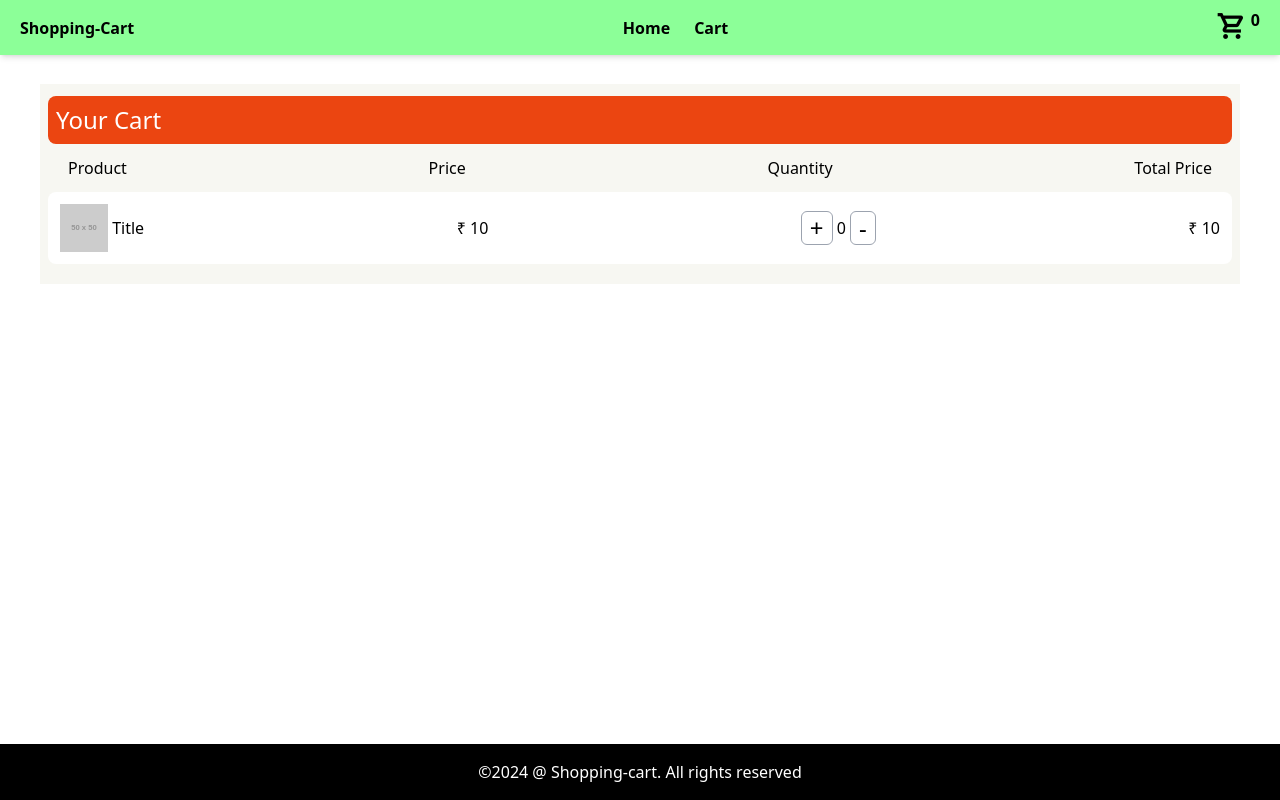
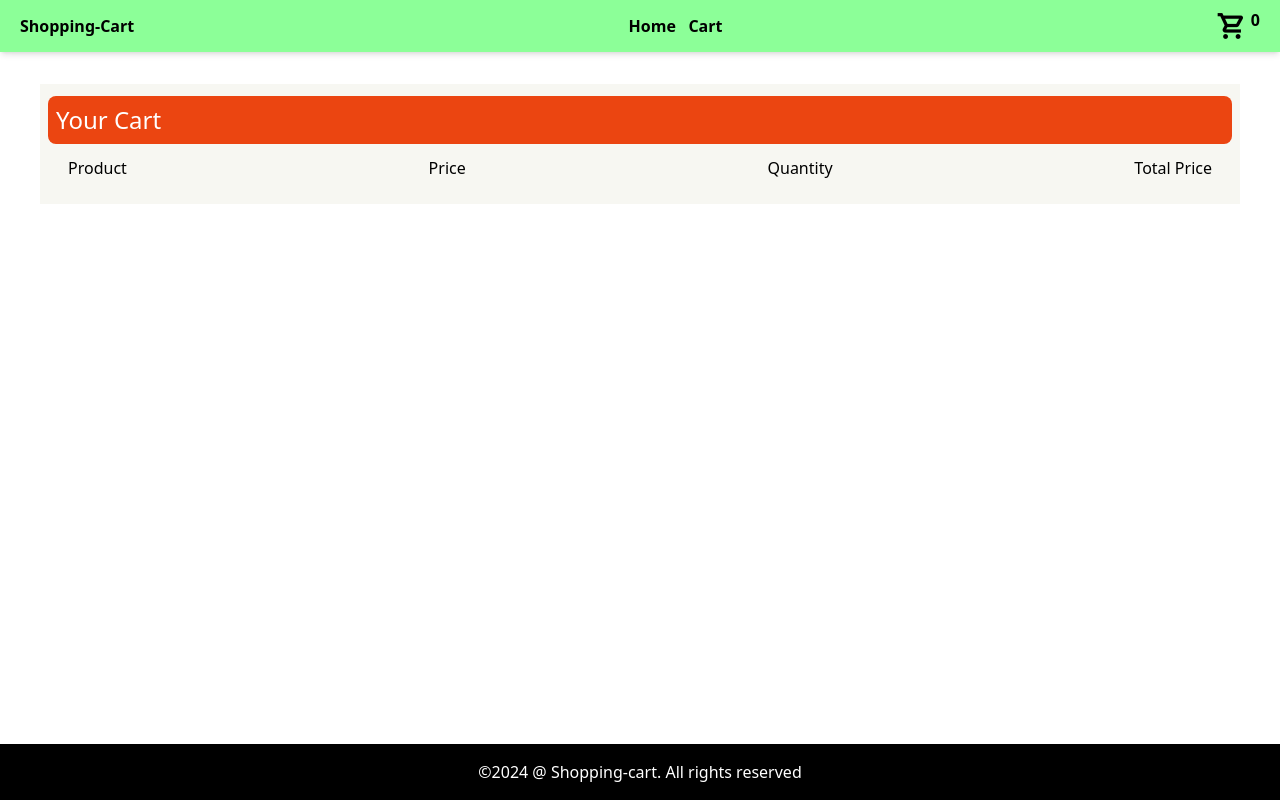
Before and after one commit to sugu2344/Task6, a React (Vite) app: page /cart in a window 1280 px wide. Built offline with nearby package versions, Linux system fonts and the light colour scheme.

Commit message:
products added to the  cart page

```diff
--- a/src/components/cart.jsx
+++ b/src/components/cart.jsx
@@ -1,6 +1,10 @@
+import { useContext } from "react";
+import cartContext from "../contexts/cartcontext";
+
 const Cart = () => {
+  const { cartItems, updateQuantity, removeFromCart } = useContext(cartContext);
+
   return (
-    <>
     <div className="py-16 my-5 mx-10">
       <div className="bg-[#F7F7F2] py-3 px-2">
         <div className="bg-[#Eb4511] text-white text-2xl py-2 px-2 rounded-lg">
@@ -13,44 +17,45 @@ const Cart = () => {
           <p>Total Price</p>
         </div>
 
-          <div className="bg-white mb-2 rounded-lg">
+        {cartItems.map((item) => (
+          <div key={item.id} className="bg-white mb-2 rounded-lg">
             <div className="flex flex-col sm:flex-row justify-between px-3 py-3 items-center">
               <div className="flex flex-row items-center mb-2 sm:mb-0">
-
-                <img
-                  src="https://placehold.co/50x50"
-                  alt="Product"
-                  className="w-12 h-12"
-                />
+                <img src={item.image} alt={item.title} className="w-12 h-12" />
                 &nbsp;
-                <h6>Title</h6>
+                <h6>{item.title}</h6>
               </div>
 
-              <div className="mb-2 sm:mb-0">
-                <p>₹ 10</p>
-              </div>
+              <p className="mb-2 sm:mb-0">₹ {item.price}</p>
 
               <div className="flex flex-row items-center mb-2 sm:mb-0">
-                <button className="border border-gray-400 px-2 text-2xl rounded-md">
+                <button
+                  onClick={() => updateQuantity(item.id, item.quantity + 1)}
+                  className="border border-gray-400 px-2 text-2xl rounded-md"
+                >
                   +
                 </button>
                 &nbsp;
-                <p>{0}</p>
+                <p>{item.quantity}</p>
                 &nbsp;
-                <button className="border border-gray-400 px-2 text-2xl rounded-md">
+                <button
+                  onClick={() =>
+                    item.quantity > 1
+                      ? updateQuantity(item.id, item.quantity - 1)
+                      : removeFromCart(item.id)
+                  }
+                  className="border border-gray-400 px-2 text-2xl rounded-md"
+                >
                   -
                 </button>
               </div>
 
-              <div>
-                <h1>₹ 10</h1>
+              <h1>₹ {item.price * item.quantity}</h1>
             </div>
           </div>
-          </div>
-          {/* Card 1 Ends */}
+        ))}
       </div>
     </div>
-    </>
   );
 };
 
--- a/src/components/landingPage.jsx
+++ b/src/components/landingPage.jsx
@@ -3,7 +3,7 @@ import cartContext from "../contexts/cartcontext";
 
 const LandingPage = () => {
   const [products, setProducts] = useState([]);
-  const { cart, setCart } = useContext(cartContext);
+  const { addToCart } = useContext(cartContext);
 
   useEffect(() => {
     fetch("https://fakestoreapi.com/products")
@@ -18,18 +18,15 @@ const LandingPage = () => {
       .catch((error) => console.log("error in fetching", error));
   }, []);
 
-  function HandleAddToCart() {
-    setCart(cart + 1);
+  function handleCart(product) {
+    addToCart(product);
   }
 
   return (
-    <>
     <div className="py-16 my-3 mx-3">
       <div className="bg-[#F7F7F2] px-5 py-10">
-          <div className="flex flex-wrap gap-4 p-5 bg-[#EFF7F6] ">
-            {/* Card start */}
-            {products.map((product) => {
-              return (
+        <div className="flex flex-wrap gap-4 p-5 bg-[#EFF7F6]">
+          {products.map((product) => (
             <div
               key={product.id}
               className="w-full sm:w-[45%] md:w-[30%] lg:w-[23%] border-2 bg-white p-4 flex flex-col min-h-[600px]"
@@ -41,27 +38,20 @@ const LandingPage = () => {
               />
               <div className="flex flex-col justify-between flex-grow text-center space-y-3 mt-3">
                 <h1 className="font-bold text-2xl">{product.title}</h1>
-                    <p className="text-justify flex justify-center">
-                      {product.description}
-                    </p>
-                    <div className="flex justify-center mt-auto">
+                <p className="text-justify">{product.description}</p>
                 <p className="text-lg font-medium">₹ {product.price}</p>
-                    </div>
                 <button
-                      onClick={HandleAddToCart}
-                      className="border-2 p-2 rounded-xl hover:bg-black hover:text-white cursor-pointer "
+                  onClick={() => handleCart(product)}
+                  className="border-2 p-2 rounded-xl hover:bg-black hover:text-white cursor-pointer"
                 >
                   Add to Cart
                 </button>
               </div>
             </div>
-              );
-            })}
-            {/* card end */}
+          ))}
         </div>
       </div>
     </div>
-    </>
   );
 };
 
--- a/src/components/navbar.jsx
+++ b/src/components/navbar.jsx
@@ -4,45 +4,28 @@ import cartContext from "../contexts/cartcontext";
 
 const Navbar = () => {
   const navigate = useNavigate();
-  const { cart } = useContext(cartContext);
+  const { cartItems } = useContext(cartContext);
 
-  function HandleClick() {
-    navigate("/cart");
-  }
-  function handleHome() {
-    navigate("/");
-  }
+  const totalQuantity = cartItems.reduce((sum, item) => sum + item.quantity, 0);
+
   return (
     <>
       <header className="fixed top-0 left-0 w-full bg-white shadow-md z-50">
         <div className="flex flex-row justify-between items-center bg-[#8CFF98] py-2 px-5 font-bold">
+          <p>Shopping-Cart</p>
           <div>
-            <p>Shopping-Cart</p>
-          </div>
-          <div>
-            <ul className="flex flex-row justify-between items-center space-x-6 font-bold">
-              {/* <li>
-                <a href="#">Home</a>
-              </li>
-              <li>
-                <a href="#footer">Footer</a>
-              </li> */}
-              <button onClick={handleHome}>Home</button>
-              <button onClick={HandleClick}>Cart</button>
-            </ul>
+            <button onClick={() => navigate("/")}>Home</button>
+            &nbsp; &nbsp;
+            <button onClick={() => navigate("/cart")}>Cart</button>
           </div>
           <div className="flex flex-row space-x-1">
-            <div>
-              <span
-                onClick={HandleClick}
-                className="material-symbols-outlined text-3xl font-bold cursor-pointer"
-              >
-                shopping_cart
-              </span>
-            </div>
-            <div>
-              <p>{cart}</p>
-            </div>
+            <span
+              onClick={() => navigate("/cart")}
+              className="material-symbols-outlined text-3xl font-bold cursor-pointer"
+            >
+              shopping_cart
+            </span>
+            <p>{totalQuantity}</p>
           </div>
         </div>
       </header>
--- a/src/contexts/cartcontext.jsx
+++ b/src/contexts/cartcontext.jsx
@@ -3,10 +3,56 @@ import { createContext, useState } from "react";
 const cartContext = createContext();
 
 export const CartProvider = ({ children }) => {
-  const [cart, setCart] = useState(0);
+  const [cartItems, setCartItems] = useState([]);
+
+  const addToCart = (product) => {
+    const existingProduct = cartItems.find((item) => item.id === product.id);
+
+    if (existingProduct) {
+      setCartItems(
+        cartItems.map((singleProduct) =>
+          singleProduct.id === product.id
+            ? { ...singleProduct, quantity: singleProduct.quantity + 1 }
+            : singleProduct
+        )
+      );
+    } else {
+      setCartItems([...cartItems, { ...product, quantity: 1 }]);
+    }
+    console.log(
+      "Added new product to cart:",
+      { ...product, quantity: 1 },
+      "else block"
+    );
+
+    console.log("Current Cart Items:", [
+      ...cartItems,
+      existingProduct
+        ? cartItems.find((item) => item.id === product.id)
+        : { ...product },
+    ]);
+  };
+
+  const removeFromCart = (productId) => {
+    setCartItems(
+      cartItems.filter((singleProduct) => singleProduct.id !== productId)
+    );
+  };
+
+  const updateQuantity = (productId, quantity) => {
+    setCartItems(
+      cartItems.map((singleProduct) =>
+        singleProduct.id === productId
+          ? { ...singleProduct, quantity }
+          : singleProduct
+      )
+    );
+  };
 
   return (
-    <cartContext.Provider value={{ cart, setCart }}>
+    <cartContext.Provider
+      value={{ cartItems, addToCart, removeFromCart, updateQuantity }}
+    >
       {children}
     </cartContext.Provider>
   );
```
Lines whose indentation alone changed are shown as unchanged.
